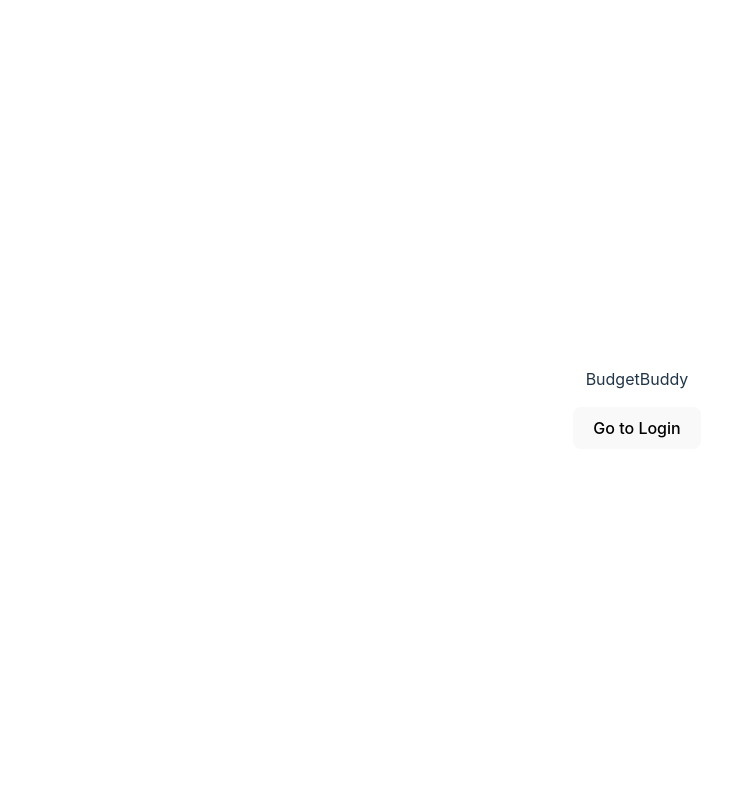
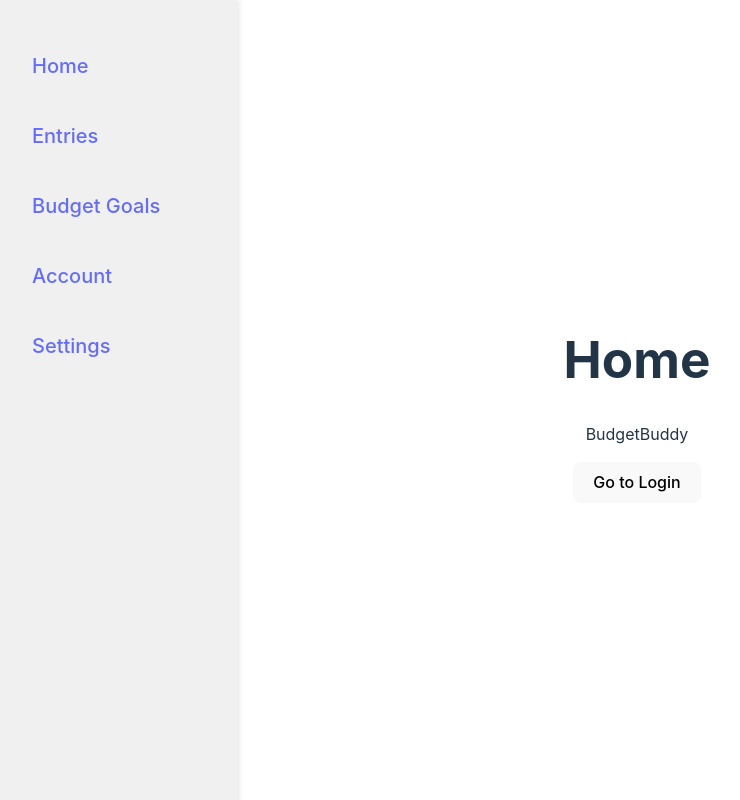
Before and after one commit to Torsoto/BudgetBuddy, a React (Vite) app: page / in a window 1280 px wide. Shown: the whole page, without its empty margins (3-743 px from the left). Built offline with nearby package versions, Linux system fonts and the light colour scheme.

Commit message:
added the side bar navigation

```diff
--- a/package.json
+++ b/package.json
@@ -18,6 +18,7 @@
   },
   "dependencies": {
     "electron-squirrel-startup": "^1.0.0",
+    "firebase": "^10.7.1",
     "react": "^18.2.0",
     "react-dom": "^18.2.0",
     "react-router-dom": "^6.21.1"
--- a/src/App.jsx
+++ b/src/App.jsx
@@ -4,6 +4,12 @@ import './styles/App.css'
 import HomePage from './pages/homepage.jsx'
 import Login from './pages/login.jsx'
 import SignUp from './pages/SignUp.jsx'
+import Settings from './pages/Settings.jsx'
+import Entries from './pages/Entries.jsx';
+import Account from './pages/Account.jsx';
+import BudgetGoals from './pages/BudgetGoals.jsx';
+
+
 
 function App() {
   const [count, setCount] = useState(0)
@@ -13,6 +19,11 @@ function App() {
       <Route path="/" element={<HomePage />} />
       <Route path="/login" element={<Login />} />
       <Route path="/SignUp" element={<SignUp />} />
+      <Route path="/Settings" element={<Settings />} />
+      <Route path="/Entries" element={<Entries />} />
+      <Route path="/Account" element={<Account />} />
+      <Route path="/BudgetGoals" element={<BudgetGoals />} />
+
     </Routes>
   )
 }
--- /dev/null
+++ b/src/components/Sidebar.jsx
@@ -0,0 +1,19 @@
+import React from 'react';
+import { Link } from 'react-router-dom';
+import '../styles/Sidebar.css'; // Assuming you have a CSS file for styling the sidebar
+
+const Sidebar = () => {
+  return (
+    <div className="sidebar">
+      <ul>
+        <li><Link to="/">Home</Link></li>
+        <li><Link to="/Entries">Entries</Link></li>
+        <li><Link to="/BudgetGoals">Budget Goals</Link></li>
+        <li><Link to="/account">Account</Link></li>
+        <li><Link to="/Settings">Settings</Link></li>
+      </ul>
+    </div>
+  )
+}
+
+export default Sidebar;
--- /dev/null
+++ b/src/pages/Account.jsx
@@ -0,0 +1,13 @@
+import React from 'react'
+import Sidebar from '../components/Sidebar'
+
+const Account = () => {
+    return (
+      <div className="Account">
+        <Sidebar></Sidebar>
+        <h1>Account</h1>
+      </div>
+    )
+  }
+
+  export default Account;
--- a/src/pages/BudgetGoals.jsx
+++ b/src/pages/BudgetGoals.jsx
@@ -1,8 +1,14 @@
 import React from 'react'
+import Sidebar from '../components/Sidebar';
 
 const BudgetGoals = () => {
   return (
-    <div>BudgetGoals</div>
+    <div className='BudgetGoals'>
+      <Sidebar></Sidebar>
+      <div className='content'>
+        <h1>Budget Goals</h1>
+      </div>
+    </div>
   )
 }
 
--- a/src/pages/Entries.jsx
+++ b/src/pages/Entries.jsx
@@ -1,9 +1,15 @@
 import React from 'react'
+import Sidebar from '../components/Sidebar';
 
 //Clemens
 const Entries = () => {
     return (
-        <div>Entries</div>
+        <div className='Entries'>
+            <Sidebar></Sidebar>
+            <div className='content'>
+                <h1>Entries</h1>
+            </div>
+        </div>
     )
 }
 
--- a/src/pages/Settings.jsx
+++ b/src/pages/Settings.jsx
@@ -1,8 +1,14 @@
 import React from 'react'
+import Sidebar from '../components/Sidebar';
 
 const Settings = () => {
   return (
-    <div>Settings</div>
+    <div className='Settings'>
+      <Sidebar></Sidebar>
+      <div className='content'>
+        <h1>Settings</h1>
+      </div>
+    </div>
   )
 }
 
--- a/src/pages/homepage.jsx
+++ b/src/pages/homepage.jsx
@@ -1,13 +1,16 @@
 import React, { useState } from 'react';
+import Sidebar from '../components/Sidebar';
 import { Link } from 'react-router-dom';
-import '../styles/homepage.css';
+import '../styles/Homepage.css';
 
 const Homepage = () => {
     const [isSidebarOpen, setSidebarOpen] = useState(false);
 
     return (
         <div className="homepage">
+            <Sidebar />
             <div className="content">
+                <h1>Home</h1>
                 <p>BudgetBuddy</p>
                 <Link to="/login">
                     <button>Go to Login</button>
--- /dev/null
+++ b/src/styles/Sidebar.css
@@ -0,0 +1,20 @@
+.sidebar {
+    position: fixed;
+    top: 0;
+    left: 0;
+    height: 100%;
+    width: 200px;
+    background-color: #ffff;
+  }
+
+  .sidebar ul {
+    list-style-type: none;
+    padding-left: 0px;
+    color: black;
+  }
+
+  .sidebar li {
+    font-size: 20px;
+    padding: 15px;
+    text-align: left;
+  }
```
Also changed, not shown: src/components/Navbar.jsx (deleted, +0 -10 lines), 1 other file (tests, documents, lock files or other folders).
